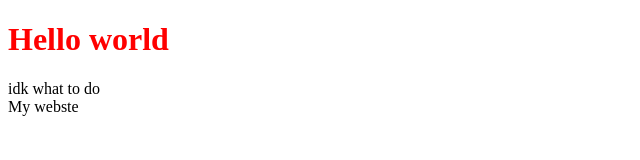
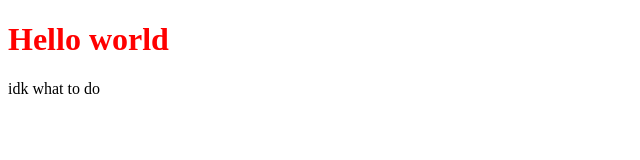
Before and after one commit to maryartme/Front_Mary, a plain HTML site: page index.html in a window 1280 px wide. Shown: the full height of the page, 0-640 px from the left. Drawn offline with Linux system fonts and the light colour scheme.

Commit message:
Update index.html

```diff
--- a/index.html
+++ b/index.html
@@ -9,6 +9,5 @@
 <body>
     <h1 style="color:red;">Hello world</h1>
     <div> idk what to do</div>
-    <div>My webste</div>
 </body>
 </html>
```
